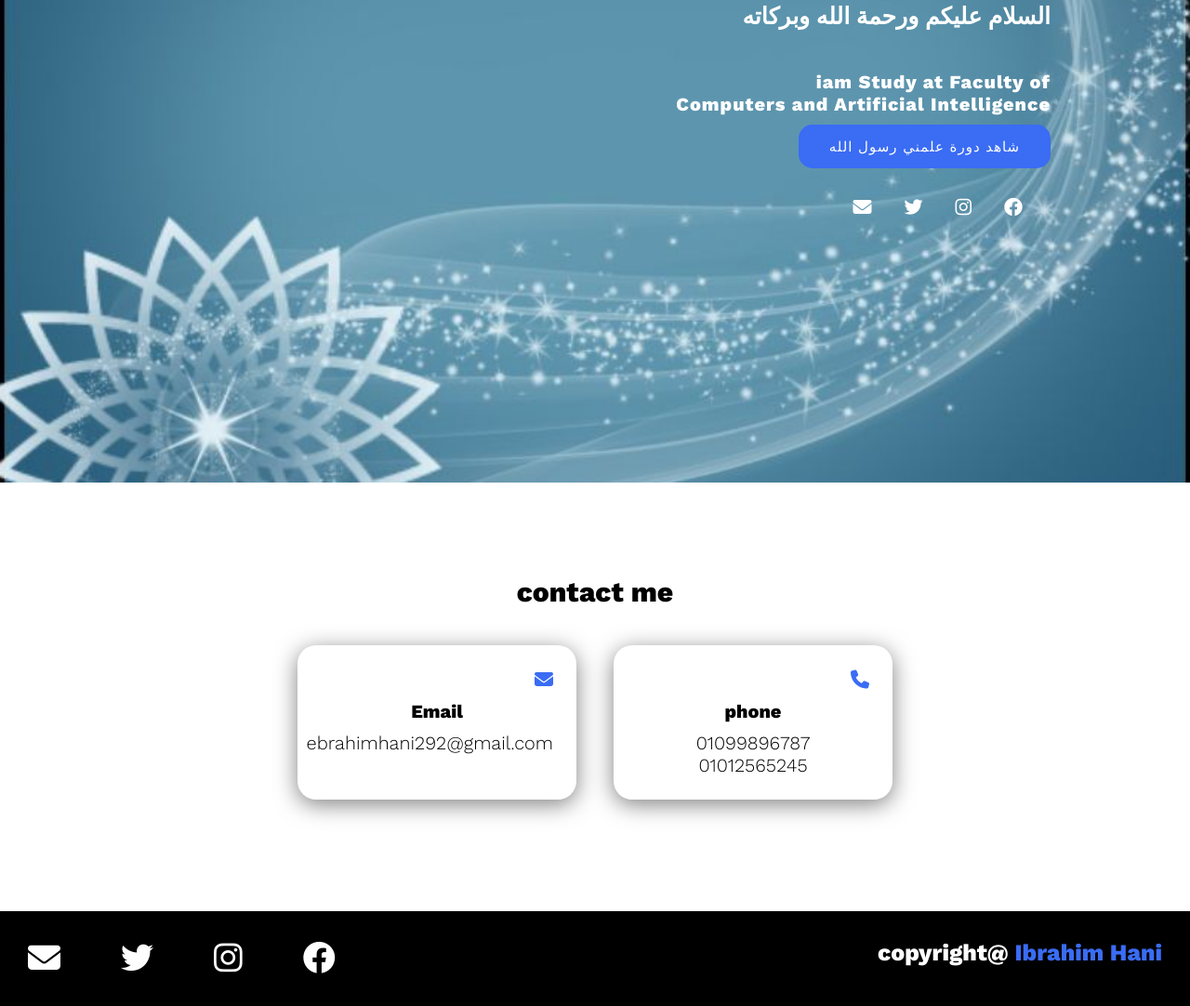
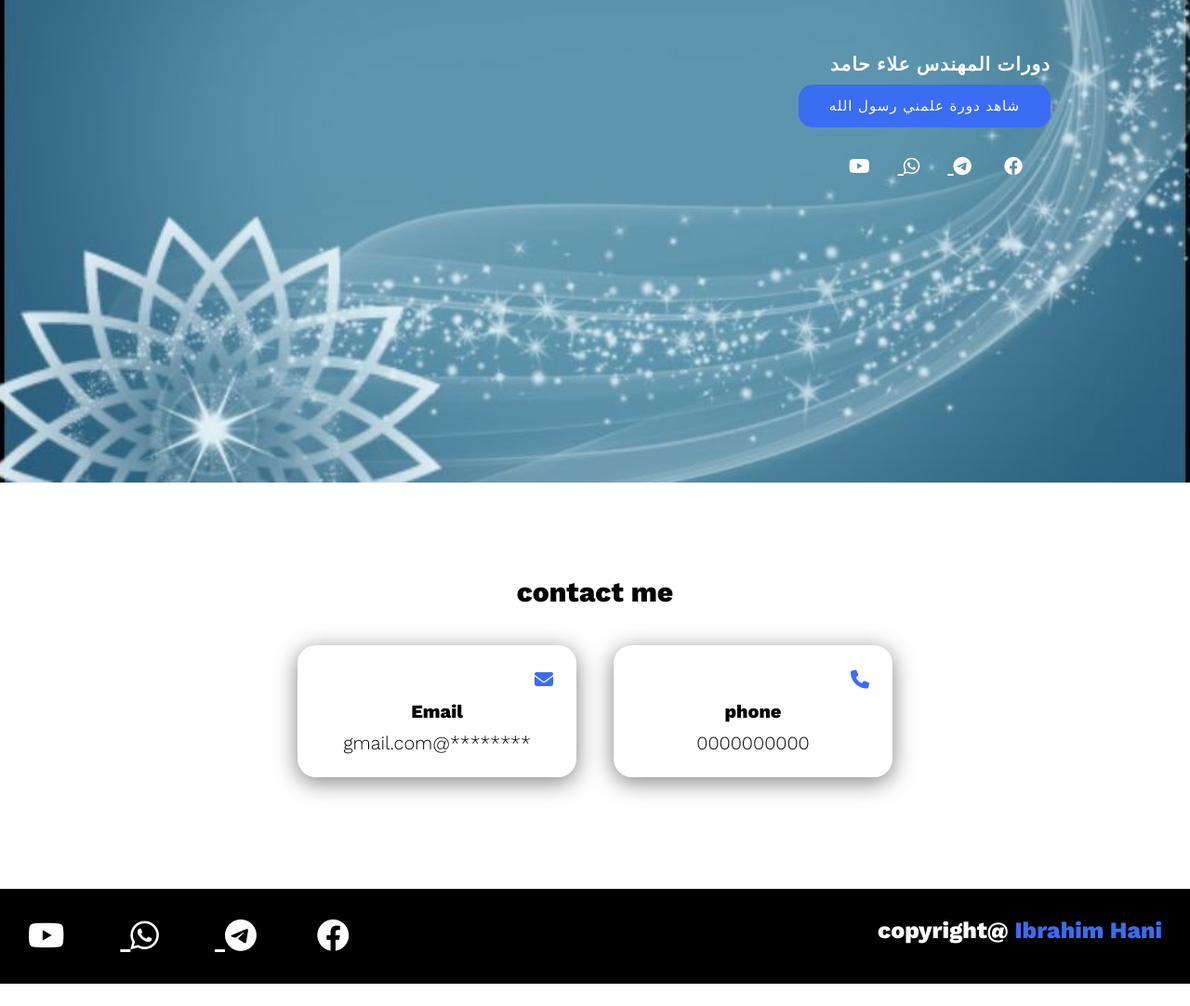
Before and after one commit to ibrahim6hani/web_tow, a plain HTML site: page index.html in a window 1280 px wide. Shown: the part 281-1363 px from the top of the page at 93% size. After the commit the page ends 1339 px from the top, so only its background shows below. Drawn offline with nearby package versions, Linux system fonts and the light colour scheme.

Commit message:
Add files via upload

```diff
--- a/index.html
+++ b/index.html
@@ -25,27 +25,26 @@
 
     <section class="main">
       <div>
-        <h2>السلام عليكم ورحمة الله وبركاته<br /><span></span></h2>
+        <!-- <h2>السلام عليكم ورحمة الله وبركاته<br /><span></span></h2> -->
         <h3>
-          iam Study at Faculty of <br />
-          Computers and Artificial Intelligence
+          دورات المهندس علاء حامد
         </h3>
         <a href="./one.html" class="main-btn"> شاهد دورة علمني رسول الله</a>
         <div class="social-icons">
-          <a href="https://www.facebook.com/ibrahim.hani.1.12" target="_blank"
+          <a href="https://www.facebook.com/profile.php?id=100083070533939" target="_blank"
             ><i class="fa-brands fa-facebook"></i
           ></a>
-          <a href="https://www.instagram.com/_ibrahim_hani_/" target="_blank"
-            ><i class="fa-brands fa-instagram"></i
-          ></a>
-          <a href="https://twitter.com/EbrahimHani11" target="_blank"
-            ><i class="fa-brands fa-twitter"></i
-          ></a>
-          <a
-            href="https://l.facebook.com/l.php?u=http%3A%2F%2F108595057013814358974.sarhne.com%2F%3Ffbclid%3DIwAR0Hpx3BeAje6emzcUlHnpY9AISJp9QwAerDfFgLOWH4T7-k6pwNCzldqiM&h=AT0mB0GcWhE7mj_LFcV7UipTvS6aW0z4-FZNOK3an3hSPDu33KOBW6oLF6wyEyQ2i7mIZeT-yx3eFRsbhXAS2MCys5_NRS6Gawob_PYcVQCV_ASTKwLpNtbLwvxIXm3BG2m0JA"
-            target="_blank"
-            ><i class="fa-solid fa-envelope"></i
-          ></a>
+          <a href="https://t.me/Eng_Alaa_Hamed" target="_blank"
+            ><i class="fa-brands fa-telegram"></i>
+          </a>
+          <a href="https://chat.whatsapp.com/GDlzLsBJNP1A7TXfTP8MCC" target="_blank"
+          >
+          <i class="fa-brands fa-whatsapp"></i>
+          </a>
+          <a href="https://www.youtube.com/@-alaahamed5232" target="_blank"
+          >
+          <i class="fa-brands fa-youtube"></i></a>
+
         </div>
       </div>
     </section>
@@ -59,8 +58,7 @@
           </div>
           <div class="info">
             <h3>phone</h3>
-            <p>01099896787</p>
-            <p>01012565245</p>
+            <p>0000000000</p>
           </div>
         </div>
 
@@ -70,7 +68,7 @@
           </div>
           <div class="info">
             <h3>Email</h3>
-            <p>ebrahimhani292@gmail.com</p>
+            <p>********@gmail.com</p>
           </div>
         </div>
       </div>
@@ -78,22 +76,22 @@
 
     <footer class="footer">
       <p class="footer-title">copyright@ <span>Ibrahim Hani</span></p>
-      <div class="social-icons">
-        <a href="https://www.facebook.com/ibrahim.hani.1.12" target="_blank"
-          ><i class="fa-brands fa-facebook"></i
-        ></a>
-        <a href="https://www.instagram.com/_ibrahim_hani_/" target="_blank"
-          ><i class="fa-brands fa-instagram"></i
-        ></a>
-        <a href="https://twitter.com/EbrahimHani11" target="_blank"
-          ><i class="fa-brands fa-twitter"></i
-        ></a>
-        <a
-          href="https://l.facebook.com/l.php?u=http%3A%2F%2F108595057013814358974.sarhne.com%2F%3Ffbclid%3DIwAR0Hpx3BeAje6emzcUlHnpY9AISJp9QwAerDfFgLOWH4T7-k6pwNCzldqiM&h=AT0mB0GcWhE7mj_LFcV7UipTvS6aW0z4-FZNOK3an3hSPDu33KOBW6oLF6wyEyQ2i7mIZeT-yx3eFRsbhXAS2MCys5_NRS6Gawob_PYcVQCV_ASTKwLpNtbLwvxIXm3BG2m0JA"
-          target="_blank"
-          ><i class="fa-solid fa-envelope"></i
-        ></a>
-      </div>
+     <div class="social-icons">
+          <a href="https://www.facebook.com/profile.php?id=100083070533939" target="_blank"
+            ><i class="fa-brands fa-facebook"></i
+          ></a>
+          <a href="https://t.me/Eng_Alaa_Hamed" target="_blank"
+            ><i class="fa-brands fa-telegram"></i>
+          </a>
+          <a href="https://chat.whatsapp.com/GDlzLsBJNP1A7TXfTP8MCC" target="_blank"
+          >
+<i class="fa-brands fa-whatsapp"></i>
+</a>
+          <a href="https://www.youtube.com/@-alaahamed5232" target="_blank"
+          >
+<i class="fa-brands fa-youtube"></i></a>
+
+        </div>
     </footer>
   </body>
 </html>
--- a/master.css
+++ b/master.css
@@ -28,6 +28,7 @@ header{
 }
 .logo img{
     width: 50px;
+    margin-left: 30px;
 }
 .navigation a{
 color: white;
@@ -54,15 +55,16 @@ section{
     display: flex;
     align-items: center;
     justify-content: space-between;
-    background: url(./img/54.jpg) no-repeat;
+    background: url(./img/صور/54.jpg) no-repeat;
     background-size:cover;
     background-attachment: fixed;/* علشان اثبت الصورة*/
 }
 .main h2{
-    color: white;
+    color: rgb(15, 15, 15);
     font-size: 25px;
     font-weight: 500px;
     margin-bottom: 15px;
+    position: relative;
 }
 .main h2 span{
     display: inline-block;
@@ -287,6 +289,10 @@ padding: 0 60px 0 0;
     body{
         font-size: 12px;
     }
+    .logo img{
+        padding-left: 30px;
+
+    }
     .main-content h2{
         font-size: 0.8em;
     }
```
Also changed, not shown: one.html (+33 -34 lines), tow.html (+20 -12 lines), img/صور/54.jpg (added), img/صور/dd.JPG (added), img/صور/photo1679663415.jpG (added).
